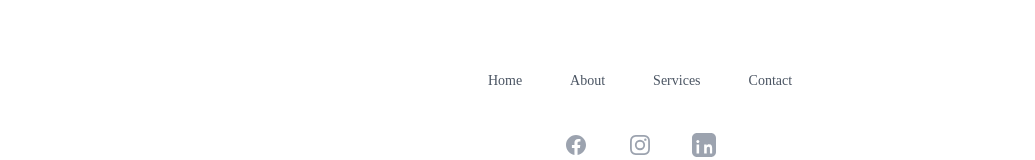
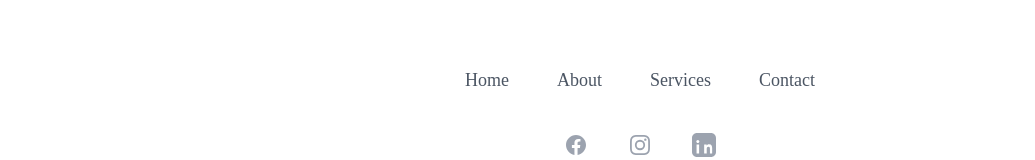
Before and after one commit to ayush1014/WattsCreateLearning-Frontend, a React (Create React App) app: page / in a window 1280 px wide. Shown: the part 2528-2688 px from the top of the page, without its empty margins (0-1035 px from the left). Built offline with nearby package versions, Linux system fonts and the light colour scheme.

Commit message:
added new footer update

```diff
--- a/src/components/footer.jsx
+++ b/src/components/footer.jsx
@@ -86,7 +86,7 @@ export default function Footer() {
         <nav className="-mb-6 columns-2 sm:flex sm:justify-center sm:space-x-12" aria-label="Footer">
           {navigation.main.map((item) => (
             <div key={item.name} className="pb-6">
-              <a href={item.href} className="text-sm leading-6 text-gray-600 hover:text-gray-900">
+              <a href={item.href} className="text-lg leading-6 text-gray-600 hover:text-gray-900">
                 {item.name}
               </a>
             </div>
```
